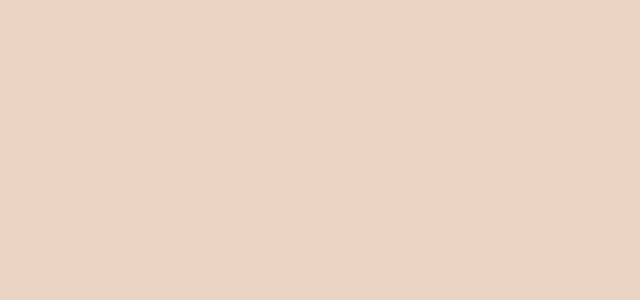
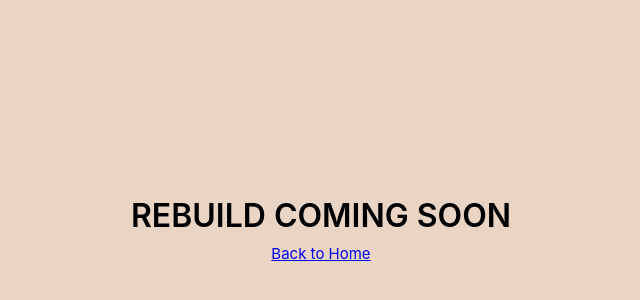
Before and after one commit to tevdevelops/ninetyphocom, a Nuxt app: page /products in a window 1280 px wide. Before the commit this address had no page. Shown: the part 132-432 px from the top of the page, without its empty margins (319-959 px from the left). Built offline with nearby package versions, Linux system fonts and the light colour scheme.

Commit message:
New Custom Ecommerce Build coming soon - create coming soon version of products page

```diff
--- a/app/pages/index.vue
+++ b/app/pages/index.vue
@@ -38,7 +38,7 @@ const headerItems: Ref<
   },
   {
     title: 'Merch',
-    to: 'https://store.ninetypho.com',
+    to: '/products',
     target: '_self',
   },
   {
--- /dev/null
+++ b/app/pages/products.vue
@@ -0,0 +1,25 @@
+<template>
+  <div class="coming-soon">
+    <h1>Rebuild Coming Soon</h1>
+
+    <NuxtLink to="/" class="home-btn"> Back to Home </NuxtLink>
+  </div>
+</template>
+
+<style scoped>
+.coming-soon {
+  text-align: center;
+  padding: 2rem;
+  display: flex;
+  justify-content: center;
+  align-items: center;
+  flex-direction: column;
+  height: 90dvh;
+}
+
+h1 {
+  font-size: 2rem;
+  font-weight: 600;
+  text-transform: uppercase;
+}
+</style>
```
